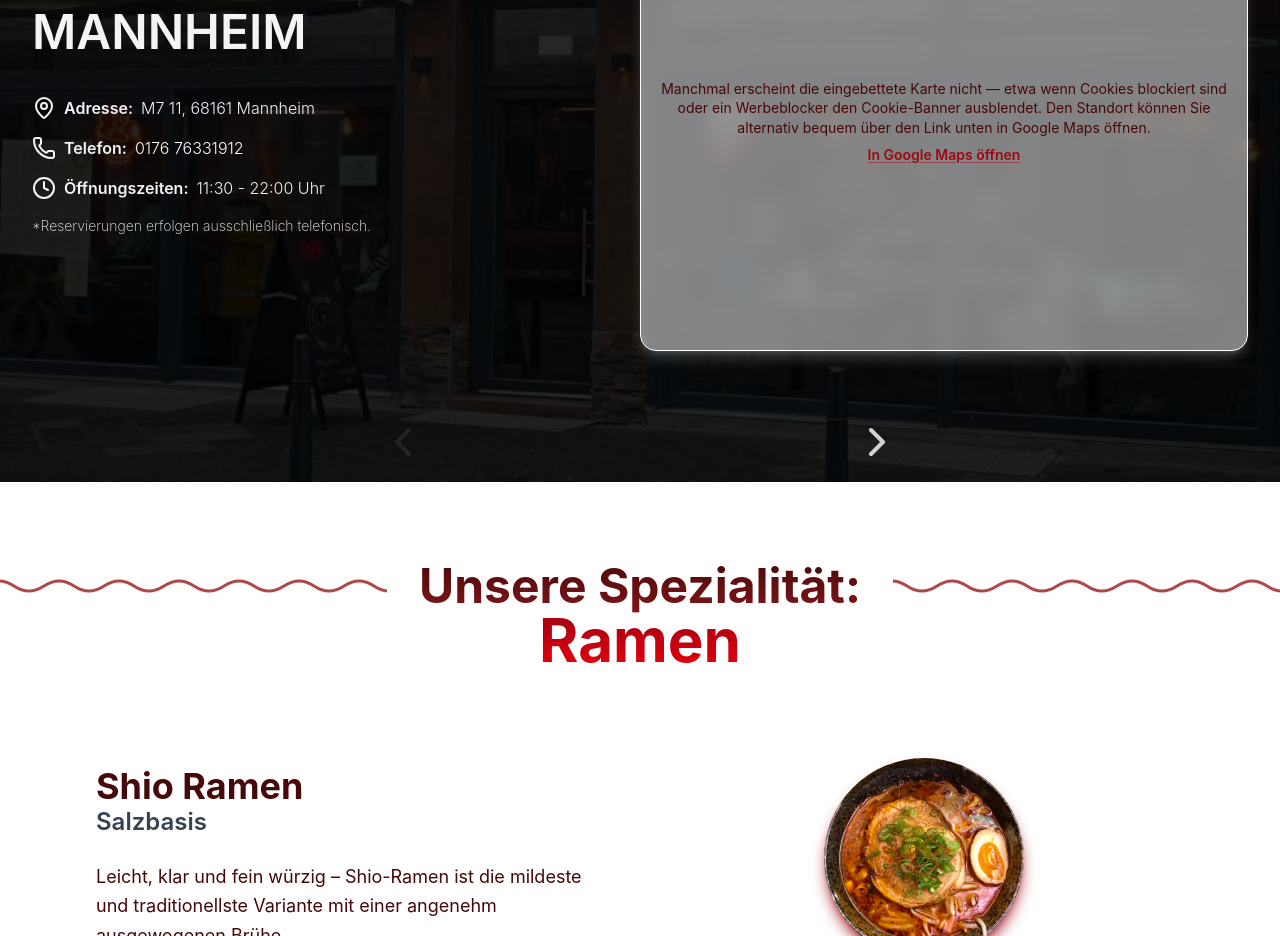
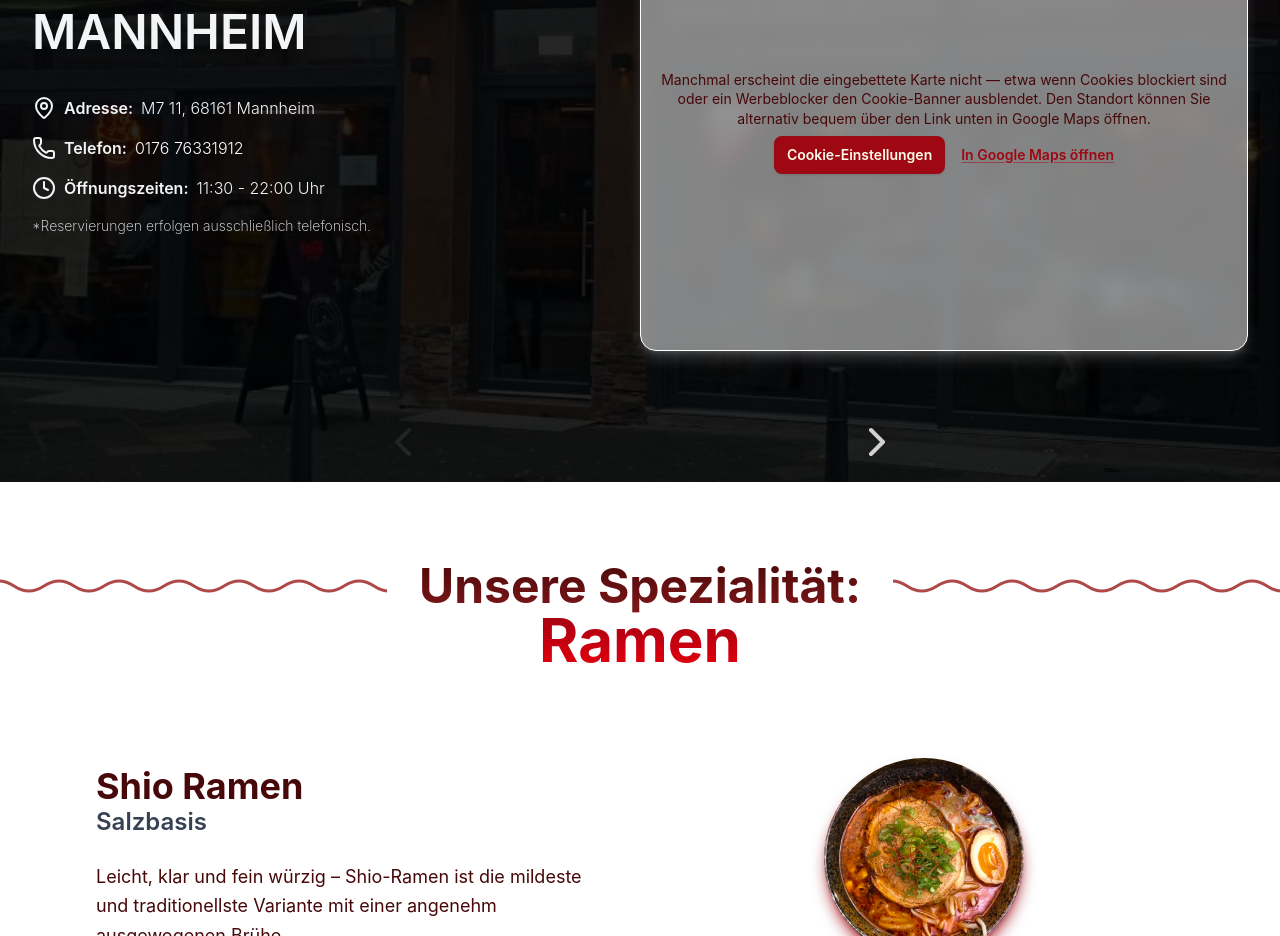
Before and after one commit to ItsIdzA/minramenbar, a React (Vite) app: page / in a window 1280 px wide. Shown: the part 840-1776 px from the top of the page. Built offline with nearby package versions, Linux system fonts and the light colour scheme.

Commit message:
Cookiebot Google Maps fix 3

```diff
--- a/src/components/Footer.jsx
+++ b/src/components/Footer.jsx
@@ -1,6 +1,7 @@
 import { BsFacebook, BsInstagram } from "react-icons/bs";
 import { SiTripadvisor } from "react-icons/si";
 import { useTranslation } from "react-i18next";
+import { openCookiebotRenew } from "../cookiebot.js";
 
 const socialIconClass =
   "p-2 bg-white/80 border-2 border-red-900 rounded-lg hover:bg-white transition-colors duration-200 text-red-900";
@@ -79,15 +80,7 @@ export default function Footer() {
             </a>
             <button
               type="button"
-              onClick={() => {
-                if (
-                  typeof window !== "undefined" &&
-                  window.Cookiebot &&
-                  typeof window.Cookiebot.renew === "function"
-                ) {
-                  window.Cookiebot.renew();
-                }
-              }}
+              onClick={openCookiebotRenew}
               className="text-white/80 hover:text-white transition-colors duration-200 bg-transparent border-0 p-0 cursor-pointer font-inherit"
             >
               {t("footer.cookieSettings")}
--- a/src/components/Locations.jsx
+++ b/src/components/Locations.jsx
@@ -1,6 +1,7 @@
 import { ChevronRight, ChevronLeft, Clock, MapPin, Phone } from "lucide-react";
 import { useEffect, useState } from "react";
 import { useTranslation } from "react-i18next";
+import { openCookiebotRenew } from "../cookiebot.js";
 
 const locations = [
     {
@@ -115,14 +116,23 @@ export default function Locations() {
                                                     role="status"
                                                 >
                                                     <p className="leading-snug">{t("locations.mapEmbedHelp")}</p>
+                                                    <div className="flex w-full max-w-xs flex-col items-stretch gap-2 sm:max-w-none sm:flex-row sm:flex-wrap sm:items-center sm:justify-center sm:gap-4">
+                                                        <button
+                                                            type="button"
+                                                            onClick={openCookiebotRenew}
+                                                            className="rounded-lg border border-red-900/40 bg-red-800 px-3 py-2 text-xs font-semibold text-amber-50 shadow-sm transition hover:bg-red-900 sm:text-sm cursor-pointer"
+                                                        >
+                                                            {t("footer.cookieSettings")}
+                                                        </button>
                                                         <a
                                                             href={`https://www.google.com/maps/search/?api=1&query=${encodeURIComponent(`Min Ramen Bar ${loc.adress} ${loc.city}`)}`}
                                                             target="_blank"
                                                             rel="noopener noreferrer"
-                                                        className="font-semibold text-red-800 underline decoration-red-800/50 underline-offset-2 hover:text-red-950"
+                                                            className="text-center text-xs font-semibold text-red-800 underline decoration-red-800/50 underline-offset-2 hover:text-red-950 sm:text-sm"
                                                         >
                                                             {t("locations.openInGoogleMaps")}
                                                         </a>
+                                                    </div>
                                                 </div>
 
                                                 <iframe
--- /dev/null
+++ b/src/cookiebot.js
@@ -0,0 +1,9 @@
+export function openCookiebotRenew() {
+  if (
+    typeof window !== "undefined" &&
+    window.Cookiebot &&
+    typeof window.Cookiebot.renew === "function"
+  ) {
+    window.Cookiebot.renew();
+  }
+}
```
Lines whose indentation alone changed are shown as unchanged.
